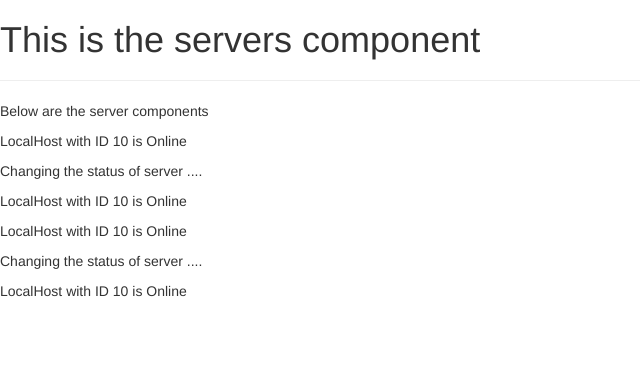
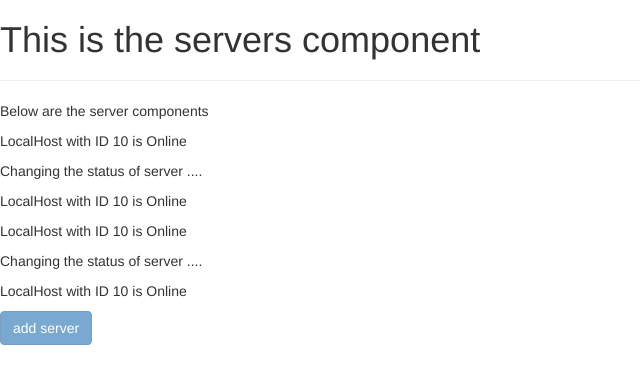
Before and after one commit to AkhilRao52/Angular, an Angular app: page / in a window 1280 px wide. Shown: the top 384 px of the page, without its empty margins (0-640 px from the left). Built offline with nearby package versions, Linux system fonts and the light colour scheme.

Commit message:
property binding

```diff
--- a/src/app/servers/servers.component.html
+++ b/src/app/servers/servers.component.html
@@ -3,3 +3,4 @@
 <p> Below are the server components</p>
 <app-server></app-server>
 <app-server></app-server>
+<button class="btn btn-primary" [disabled] ="!addNewServer"> add server </button>
--- a/src/app/servers/servers.component.ts
+++ b/src/app/servers/servers.component.ts
@@ -6,5 +6,10 @@ import { Component, OnInit } from '@angular/core';
   styleUrls: ['./servers.component.css']
 })
 export class ServersComponent {
-
+    addNewServer = false;
+    constructor(){
+      setTimeout(()=>{
+        this.addNewServer = true;
+      },10000)
+    }
 }
```
Also changed, not shown: src/app/server/server.component.html (line endings or trailing spaces).
